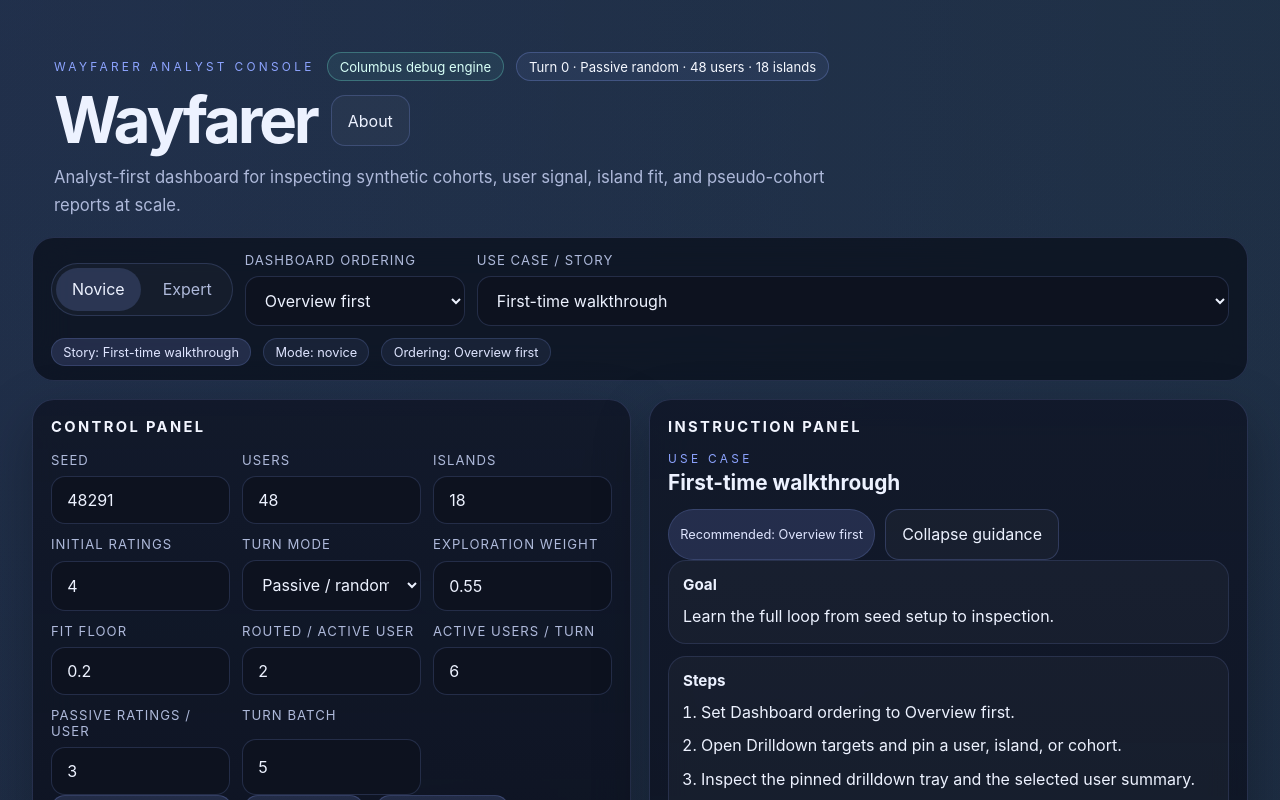
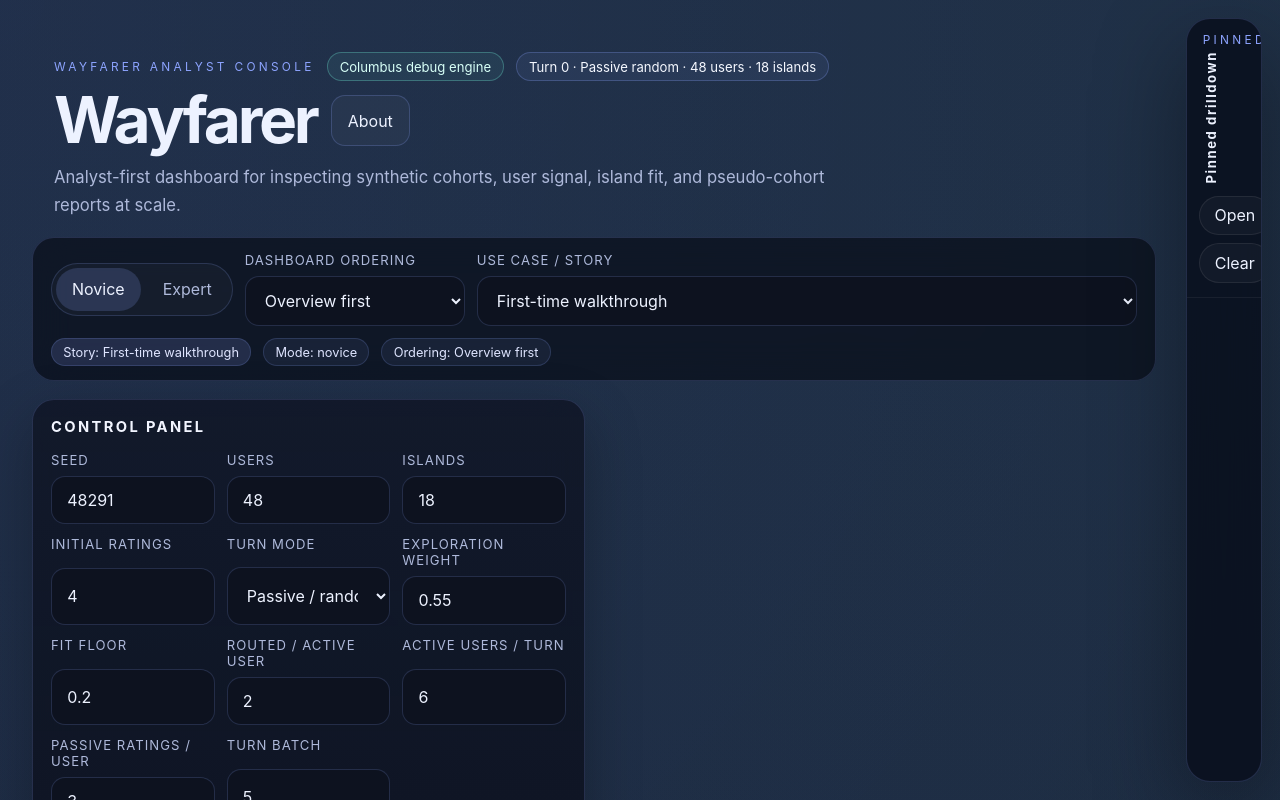
Before and after one commit to BrianUrbanek/Wayfarer, a React (Vite) app: page / in a window 1280 px wide. Shown: the top 800 px of the page. Built offline with nearby package versions, Linux system fonts and the light colour scheme.

Commit message:
feat: dock pinned drilldown tray

```diff
--- a/src/App.tsx
+++ b/src/App.tsx
@@ -8,6 +8,7 @@ import { Panel } from './ui/components/Panel';
 import { ProgressBar } from './ui/components/ProgressBar';
 import { ReportTable, type ReportTableColumn } from './ui/components/ReportTable';
 import { SelectionModal, type SelectionOption } from './ui/components/SelectionModal';
+import { Tray } from './ui/components/Tray';
 import { DistributionList } from './ui/components/DistributionList';
 import {
   DASHBOARD_ORDERINGS,
@@ -242,6 +243,7 @@ export default function App() {
   const [useCaseId, setUseCaseId] = useState<UseCaseStoryId>('first-time-walkthrough');
   const [modalKind, setModalKind] = useState<SelectionModalKind>(null);
   const [pinnedDrilldownKind, setPinnedDrilldownKind] = useState<PinnedDrilldownKind>(null);
+  const [pinnedTrayCollapsed, setPinnedTrayCollapsed] = useState(true);
   const [drawerState, setDrawerState] = useState<DrawerState>(null);
 
   const latentDataset = useMemo(() => buildDataset(seed, numUsers, numIslands), [seed, numUsers, numIslands]);
@@ -268,6 +270,12 @@ export default function App() {
   useEffect(() => {
     setGuidanceOpen(guidanceMode === 'novice');
   }, [guidanceMode]);
+
+  useEffect(() => {
+    if (pinnedDrilldownKind !== null) {
+      setPinnedTrayCollapsed(false);
+    }
+  }, [pinnedDrilldownKind]);
 
   const dataset = simulationState;
   const labelForCohort = useMemo(() => labelForCohortFactory(dataset.cohorts), [dataset.cohorts]);
@@ -1838,8 +1846,13 @@ export default function App() {
           ? `Pinned cohort: ${selectedComparisonLabel}`
           : 'Pinned drilldown';
 
+  const pinnedTraySpace = pinnedTrayCollapsed ? 92 : 456;
+
   return (
-    <main className="app-shell analyst-console">
+    <main
+      className="app-shell analyst-console"
+      style={{ ['--tray-space' as string]: `${pinnedTraySpace}px` }}
+    >
       <header className="hero">
         <div className="hero__eyebrow-row">
           <p className="eyebrow">Wayfarer analyst console</p>
@@ -2068,7 +2081,8 @@ export default function App() {
           </Panel>
         </div>
 
-        <div className="intro-column intro-column--reference">
+      </section>
+
       {showInstructionPanel ? (
         <Panel title="Instruction panel">
           <div className="summary-header">
@@ -2121,31 +2135,6 @@ export default function App() {
           </div>
         </Panel>
       ) : null}
-
-          <Panel title="Pinned drilldown" className="panel--sticky">
-            <div className="summary-header">
-              <div>
-                <p className="eyebrow">Pinned drilldown</p>
-                <h3>{pinnedDrilldownTitle}</h3>
-              </div>
-              <div className="summary-header__actions">
-                <Badge tone="neutral">Quick reference</Badge>
-                <button type="button" className="button button--ghost" onClick={() => setPinnedDrilldownKind(null)}>
-                  Clear pin
-                </button>
-              </div>
-            </div>
-            {pinnedDrilldownContent ? (
-              pinnedDrilldownContent
-            ) : (
-              <EmptyState
-                title="Nothing pinned yet"
-                description="Use Drilldown targets to pin a user, island, or cohort here for quick reference."
-              />
-            )}
-          </Panel>
-        </div>
-      </section>
 
       <section className="dashboard-shell" aria-label="Analyst dashboard">
         {visibleDashboardSections.map((sectionKey) => {
@@ -2174,6 +2163,25 @@ export default function App() {
           );
         })}
       </section>
+
+      <Tray
+        collapsed={pinnedTrayCollapsed}
+        title={pinnedDrilldownTitle}
+        onToggle={() => setPinnedTrayCollapsed((value) => !value)}
+        onClear={() => {
+          setPinnedDrilldownKind(null);
+          setPinnedTrayCollapsed(true);
+        }}
+      >
+        {pinnedDrilldownContent ? (
+          pinnedDrilldownContent
+        ) : (
+          <EmptyState
+            title="Nothing pinned yet"
+            description="Use Drilldown targets to pin a user, island, or cohort here for quick reference."
+          />
+        )}
+      </Tray>
 
       <Modal open={showAbout} title="About / Prior Art" placement="top" onClose={() => setShowAbout(false)}>
         <div className="stack about-copy">
--- a/src/styles.css
+++ b/src/styles.css
@@ -47,6 +47,7 @@ select {
 .app-shell {
   min-height: 100vh;
   padding: 32px;
+  padding-right: calc(32px + var(--tray-space, 0px));
 }
 
 .hero {
@@ -251,6 +252,10 @@ select {
   align-items: start;
 }
 
+.intro-grid--expert {
+  grid-template-columns: minmax(0, 1fr);
+}
+
 .intro-column {
   display: grid;
   gap: 18px;
@@ -274,6 +279,83 @@ select {
   display: flex;
   flex-wrap: wrap;
   gap: 10px;
+}
+
+.tray {
+  position: fixed;
+  top: 18px;
+  right: 18px;
+  width: min(430px, calc(100vw - 36px));
+  height: calc(100vh - 36px);
+  display: grid;
+  grid-template-rows: auto 1fr;
+  border: 1px solid var(--panel-border);
+  border-radius: 24px;
+  background: rgba(11, 18, 33, 0.96);
+  box-shadow: 0 28px 90px rgba(0, 0, 0, 0.42);
+  backdrop-filter: blur(18px);
+  z-index: 25;
+  overflow: hidden;
+  transition:
+    width 180ms ease,
+    transform 180ms ease,
+    opacity 180ms ease;
+}
+
+.tray--collapsed {
+  width: 76px;
+}
+
+.tray__rail {
+  display: flex;
+  flex-direction: column;
+  gap: 12px;
+  justify-content: space-between;
+  padding: 18px;
+  border-bottom: 1px solid rgba(255, 255, 255, 0.06);
+}
+
+.tray--collapsed .tray__rail {
+  padding: 14px 12px;
+  align-items: center;
+  justify-content: center;
+}
+
+.tray__rail-title h2 {
+  margin: 4px 0 0;
+  font-size: 1rem;
+}
+
+.tray--collapsed .tray__rail-title h2 {
+  writing-mode: vertical-rl;
+  transform: rotate(180deg);
+  white-space: nowrap;
+  letter-spacing: 0.12em;
+  font-size: 0.82rem;
+}
+
+.tray__rail-actions {
+  display: flex;
+  gap: 8px;
+  flex-wrap: wrap;
+}
+
+.tray--collapsed .tray__rail-actions {
+  flex-direction: column;
+}
+
+.tray__toggle,
+.tray__clear {
+  min-width: 0;
+}
+
+.tray__body {
+  overflow: auto;
+  padding: 18px;
+}
+
+.tray--collapsed .tray__body {
+  display: none;
 }
 
 .instruction-grid {
@@ -708,6 +790,10 @@ select {
 }
 
 @media (max-width: 1180px) {
+  .app-shell {
+    padding-right: 32px;
+  }
+
   .control-bar {
     grid-template-columns: repeat(2, minmax(0, 1fr));
   }
@@ -747,6 +833,13 @@ select {
   .panel--pseudo {
     grid-row: auto;
     grid-column: auto;
+  }
+
+  .tray {
+    top: 12px;
+    right: 12px;
+    width: min(360px, calc(100vw - 24px));
+    height: calc(100vh - 24px);
   }
 
   .stack--two-up {
--- /dev/null
+++ b/src/ui/components/Tray.tsx
@@ -0,0 +1,30 @@
+import type { PropsWithChildren } from 'react';
+
+interface TrayProps extends PropsWithChildren {
+  collapsed: boolean;
+  title: string;
+  onToggle: () => void;
+  onClear: () => void;
+}
+
+export function Tray({ collapsed, title, onToggle, onClear, children }: TrayProps) {
+  return (
+    <aside className={`tray${collapsed ? ' tray--collapsed' : ''}`} aria-label={title}>
+      <div className="tray__rail">
+        <div className="tray__rail-title">
+          <p className="eyebrow">Pinned</p>
+          <h2>{title}</h2>
+        </div>
+        <div className="tray__rail-actions">
+          <button type="button" className="icon-button tray__toggle" onClick={onToggle} aria-label={collapsed ? 'Open tray' : 'Collapse tray'}>
+            {collapsed ? 'Open' : 'Hide'}
+          </button>
+          <button type="button" className="icon-button tray__clear" onClick={onClear} aria-label="Clear pin">
+            Clear
+          </button>
+        </div>
+      </div>
+      {!collapsed ? <div className="tray__body">{children}</div> : null}
+    </aside>
+  );
+}
```
Lines whose indentation alone changed are shown as unchanged.
